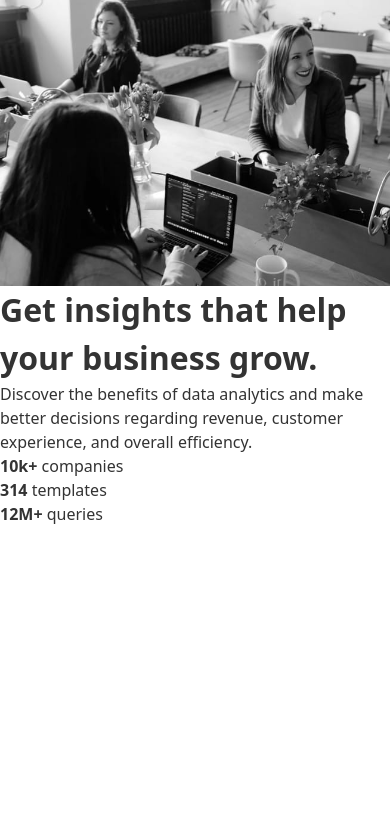
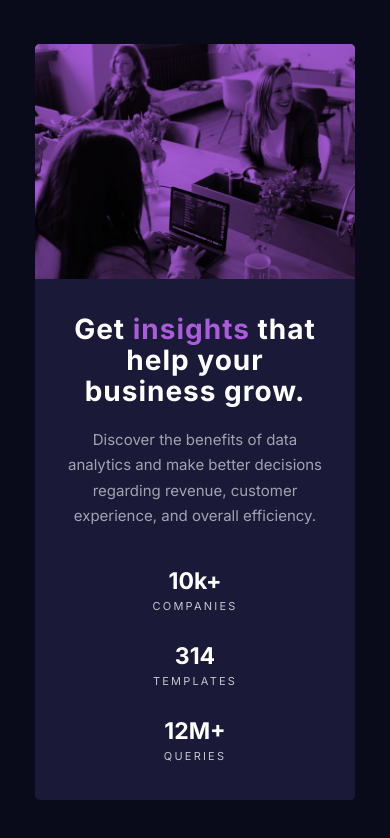
Before and after one commit to KarlaXBT/stats-preview-main, a plain HTML site: page index.html in a window 390 px wide. Drawn offline with Linux system fonts and the light colour scheme.

Commit message:
Created all styles for mobile first

```diff
--- a/index.html
+++ b/index.html
@@ -26,7 +26,8 @@
       </div>
       <div class="card__content">
         <h1 class="card__heading">
-          Get insights that help your business grow.
+          Get <span class="highlight">insights</span> that help your business
+          grow.
         </h1>
         <p class="card__description">
           Discover the benefits of data analytics and make better decisions
--- a/style.css
+++ b/style.css
@@ -0,0 +1,116 @@
+/* google fonts */
+@import url("https://fonts.googleapis.com/css2?family=Inter:ital,opsz,wght@0,14..32,100..900;1,14..32,100..900&family=Lexend+Deca:wght@100..900&display=swap");
+
+/* CSS variables */
+:root {
+  /* Primary colors */
+  --clr-main-bg: hsl(233, 47%, 7%);
+  --clr-card-bg: hsl(244, 38%, 16%);
+  --clr-accent: hsl(277, 64%, 61%);
+
+  /* Neutral colors */
+  --clr-white: hsl(0, 0%, 100%);
+  --clr-white-transparent: hsla(0, 0%, 100%, 0.75);
+  --clr-white-subtext: hsla(0, 0%, 100%, 0.6);
+
+  /* Font families */
+  --ff-base: "Inter", sans-serif;
+  --ff-accent: "Lexend Deca", sans-serif;
+
+  /* Font weights */
+  --fw-regular: 400;
+  --fw-bold: 700;
+}
+
+body {
+  display: grid;
+  /* short for align-items: center; and justify-items: center; */
+  place-items: center;
+  min-height: 100vh;
+  background-color: var(--clr-main-bg);
+  font-family: var(--ff-base);
+  font-size: 1.5rem;
+  font-weight: var(--fw-regular);
+  color: var(--clr-white);
+  padding: 1.5rem;
+}
+
+.card {
+  max-width: 32rem;
+  background-color: var(--clr-card-bg);
+  display: flex;
+  flex-direction: column;
+  border-radius: 0.5rem;
+  overflow: hidden;
+  text-align: center;
+}
+
+.card__img {
+  position: relative;
+}
+
+.card__img img {
+  width: 100%;
+  height: auto;
+  display: block;
+}
+
+/* purple overlay on the image */
+
+.card__img::after {
+  content: "";
+  position: absolute;
+  inset: 0;
+  background-color: var(--clr-accent);
+  mix-blend-mode: multiply;
+  pointer-events: none;
+  border-radius: inherit;
+}
+
+.card__content {
+  padding: 3.5rem 2.5rem;
+  display: flex;
+  flex-direction: column;
+  gap: 2rem;
+}
+
+.card__heading {
+  font-size: 2.8rem;
+  font-weight: var(--fw-bold);
+  line-height: 1.1;
+  letter-spacing: 1px;
+}
+
+.highlight {
+  color: var(--clr-accent);
+}
+
+.card__description {
+  font-size: 1.5rem;
+  font-weight: var(--ff-base);
+  color: var(--clr-white-subtext);
+  line-height: 1.7;
+  margin-bottom: 1.5rem;
+}
+
+.stats {
+  display: flex;
+  flex-direction: column;
+  gap: 2.4rem;
+}
+
+.stats__item {
+  display: flex;
+  flex-direction: column;
+}
+
+.stats__value {
+  font-size: 2.3rem;
+}
+
+.stats__label {
+  color: var(--clr-white-transparent);
+  text-transform: uppercase;
+  font-size: 1.1rem;
+  letter-spacing: 2.2px;
+}
```
